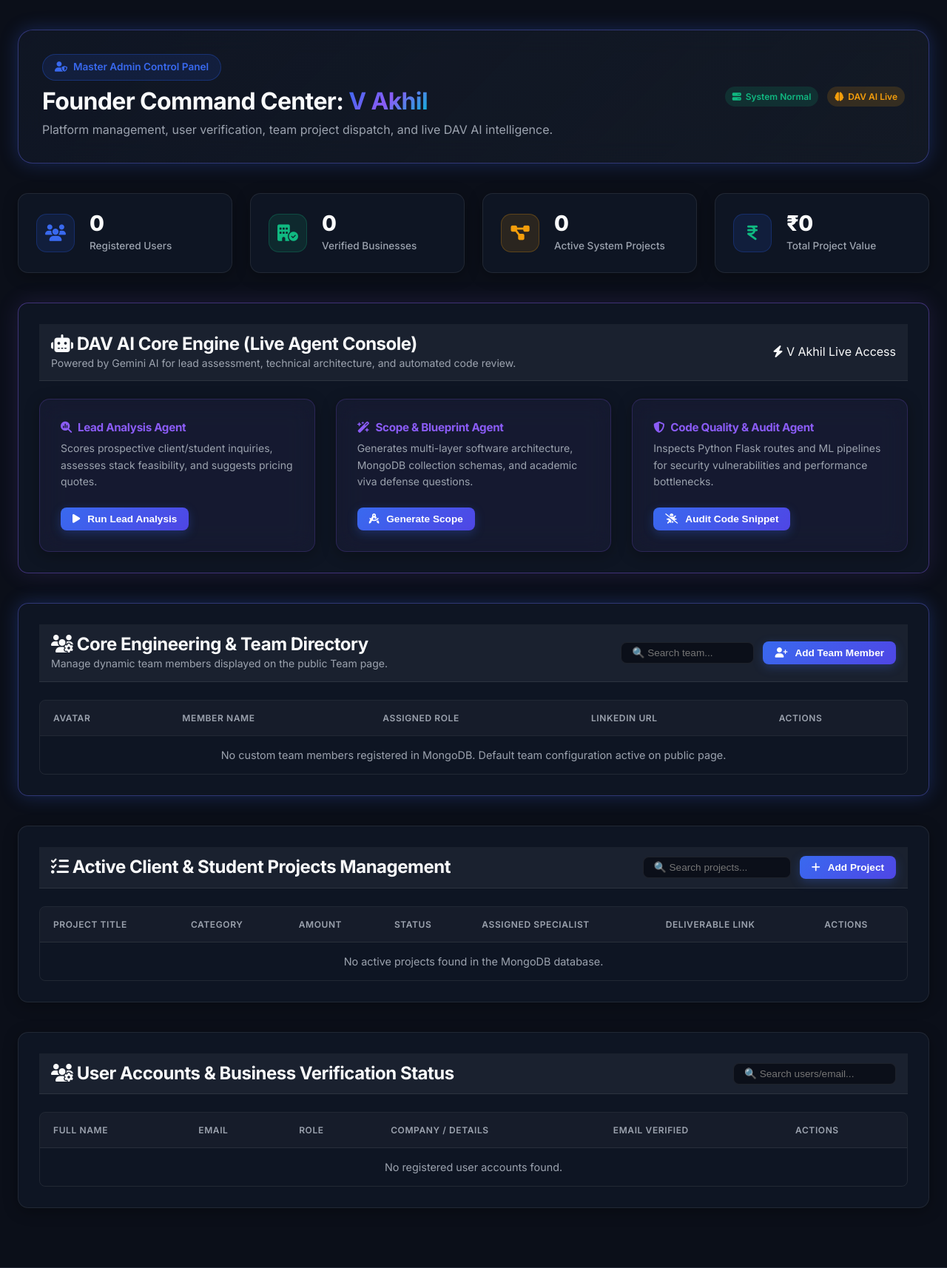
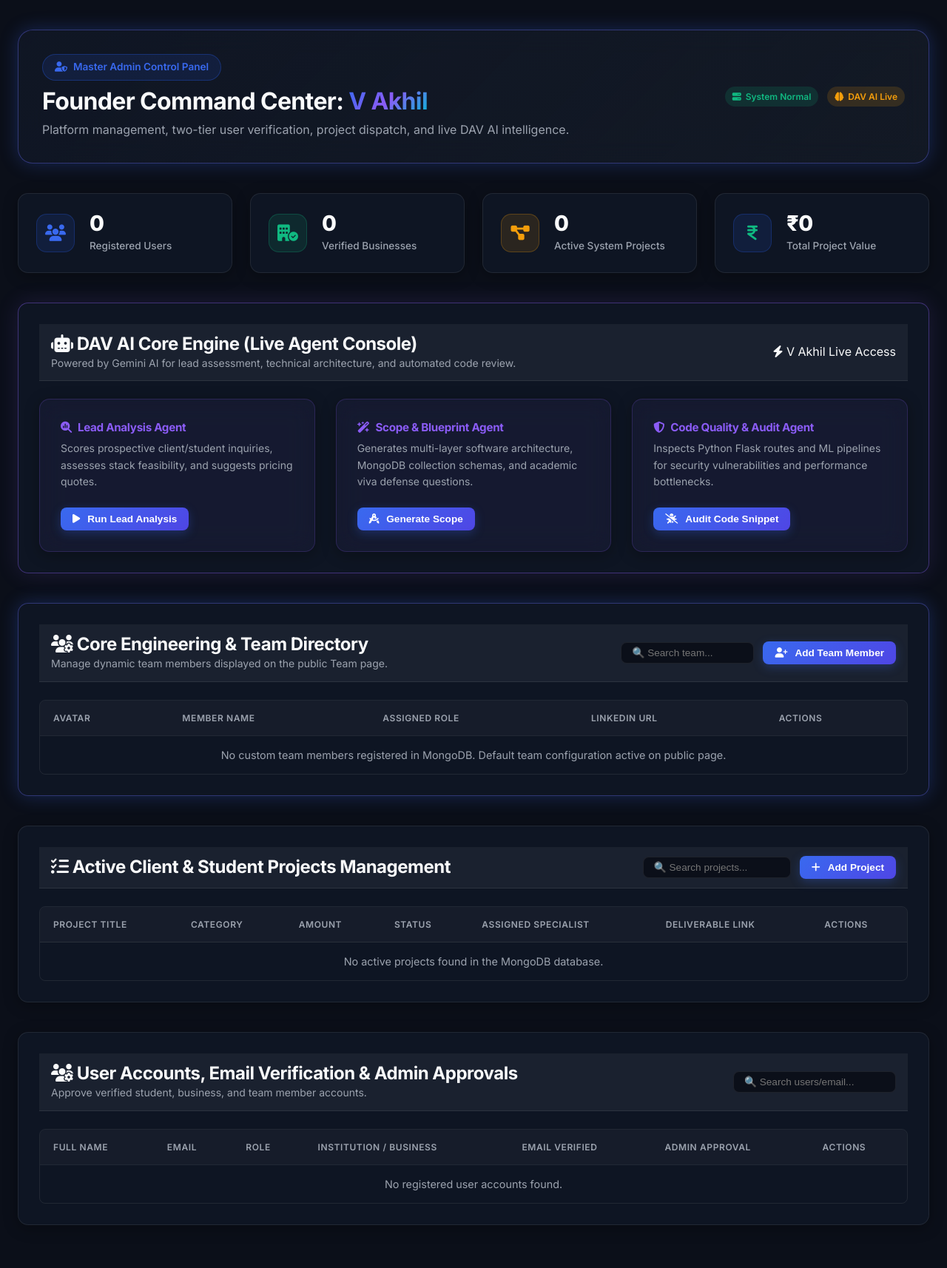
Before and after one commit to akhilv1911/DAVCloudSolutions, a Flask app: page /dashboard/admin in a window 1280 px wide. Shown: the part 76-1790 px from the top of the page at 74% size. Run offline with Flask 3, Linux system fonts and the light colour scheme; the visitor is signed in with stand-in values (Sample User, id 1); data that the repository does not hold is empty.

Commit message:
Deploy production 2-tier auth: Email link confirmation + Founder admin approval

```diff
--- a/app.py
+++ b/app.py
@@ -162,7 +162,7 @@ def handle_inquiry():
 
 
 # ==============================================================================
-# AUTHENTICATION ROUTES (REGISTER, LOGIN, VERIFY, RESEND, LOGOUT)
+# AUTHENTICATION & TWO-TIER VERIFICATION ROUTES
 # ==============================================================================
 
 @app.route('/register', methods=['GET', 'POST'])
@@ -207,7 +207,7 @@ def register():
                 'website': request.form.get('website', '').strip()
             }
 
-        # Create New User Document (Unverified by default)
+        # Create New User Document (Requires Email Verification + Admin Approval)
         user_document = {
             'full_name': full_name,
             'email': email,
@@ -216,7 +216,9 @@ def register():
             'phone': phone,
             'institution': institution if role == 'student' else None,
             'business_info': business_info,
-            'is_verified': False,
+            'is_email_verified': False,     # Tier 1: User verifies email link
+            'is_admin_approved': False,      # Tier 2: Admin reviews and activates
+            'is_verified': False,            # Compatibility flag
             'created_at': datetime.now(timezone.utc)
         }
 
@@ -227,7 +229,17 @@ def register():
         token = generate_verification_token(email)
         send_verification_email(email, full_name, token)
 
-        flash('Account created successfully! Please check your email inbox or spam folder to verify your account.', 'success')
+        # Notify Admin inbox about new pending registration
+        send_admin_inquiry_notification({
+            'name': full_name,
+            'email': email,
+            'phone': phone,
+            'user_category': f'New {role.capitalize()} Registration',
+            'project_name': 'Pending Approval',
+            'message': f"A new {role} registered ({email}). Awaiting email confirmation and Admin approval."
+        })
+
+        flash('Registration successful! Please check your email inbox to verify your email address.', 'success')
         return redirect(url_for('verify_notice'))
 
     return render_template('auth/register.html')
@@ -235,7 +247,7 @@ def register():
 
 @app.route('/login', methods=['GET', 'POST'])
 def login():
-    """User Login - Validates credentials against MongoDB and strictly enforces email verification."""
+    """User Login - Validates credentials, email confirmation, and admin approval."""
     if session.get('user_id'):
         return redirect(url_for('dashboard'))
 
@@ -259,12 +271,18 @@ def login():
                 flash(f"Welcome back, Master Admin {user['full_name']}!", 'success')
                 return redirect(url_for('admin_dashboard'))
 
-            # 2. Enforce email verification for all other roles
-            if not user.get('is_verified', False):
-                flash('Your account is not verified yet. Please check your email for the verification link.', 'warning')
+            # 2. Check Step 1: User Email Verification
+            user_email_verified = user.get('is_email_verified', user.get('is_verified', False))
+            if not user_email_verified:
+                flash('Please verify your email address before logging in. Check your inbox or spam folder.', 'warning')
                 return redirect(url_for('verify_notice'))
 
-            # 3. Set authenticated session context
+            # 3. Check Step 2: Admin Approval
+            if not user.get('is_admin_approved', False):
+                flash('Your email is verified! Your account is currently in queue for review and activation by Admin V Akhil.', 'info')
+                return redirect(url_for('login'))
+
+            # 4. Authenticated Session Context
             session['user_id'] = str(user['_id'])
             session['full_name'] = user['full_name']
             session['email'] = user['email']
@@ -299,8 +317,8 @@ def resend_verification():
     user = db.users.find_one({'email': email})
 
     if user:
-        if user.get('is_verified', False):
-            flash('Your account is already verified. Please log in directly.', 'info')
+        if user.get('is_email_verified', user.get('is_verified', False)):
+            flash('Your email is already verified. If your account is pending approval, please wait for Admin activation.', 'info')
             return redirect(url_for('login'))
 
         token = generate_verification_token(email)
@@ -314,19 +332,20 @@ def resend_verification():
 
 @app.route('/verify/<token>')
 def verify_email(token):
-    """Token Verification Endpoint - Validates email verification link."""
+    """Token Verification Endpoint - Validates link clicked from Gmail."""
     email = verify_token(token)
 
     if not email:
         return render_template('auth/verify.html', status='expired')
 
     db = get_db()
-    result = db.users.update_one({'email': email}, {'$set': {'is_verified': True}})
+    result = db.users.update_one(
+        {'email': email},
+        {'$set': {'is_email_verified': True, 'is_verified': True}}
+    )
 
     if result.matched_count > 0:
-        if session.get('email') == email:
-            session['is_verified'] = True
-        return render_template('auth/verify.html', status='success')
+        return render_template('auth/verify.html', status='email_verified_waiting_admin')
     else:
         return render_template('auth/verify.html', status='invalid')
 
@@ -656,19 +675,22 @@ def admin_update_project(project_id):
 @login_required
 @role_required('admin')
 def admin_update_user(user_id):
-    """Allows Founder to manually verify users or update role permissions."""
+    """Allows Founder to manually approve accounts, update email status, or edit roles."""
     db = get_db()
     role = request.form.get('role')
-    is_verified_str = request.form.get('is_verified', 'false')
-    is_verified = (is_verified_str.lower() == 'true')
+    is_admin_approved = (request.form.get('is_admin_approved', 'false').lower() == 'true')
+    is_email_verified = (request.form.get('is_email_verified', 'false').lower() == 'true')
 
-    update_fields: dict = {}
+    update_fields = {
+        'is_admin_approved': is_admin_approved,
+        'is_email_verified': is_email_verified,
+        'is_verified': (is_email_verified and is_admin_approved)
+    }
     if role:
         update_fields['role'] = role
-    update_fields['is_verified'] = is_verified
 
     db.users.update_one({'_id': ObjectId(user_id)}, {'$set': update_fields})
-    flash('User account status updated successfully.', 'success')
+    flash('User verification & approval status updated successfully.', 'success')
     return redirect(url_for('admin_dashboard'))
 
 
--- a/templates/dashboards/admin_dashboard.html
+++ b/templates/dashboards/admin_dashboard.html
@@ -14,7 +14,7 @@
                 <div class="welcome-text">
                     <span class="badge-pill"><i class="fa-solid fa-user-shield"></i> Master Admin Control Panel</span>
                     <h1 class="margin-top-xs">Founder Command Center: <span class="gradient-text">V Akhil</span></h1>
-                    <p class="text-muted">Platform management, user verification, team project dispatch, and live DAV AI intelligence.</p>
+                    <p class="text-muted">Platform management, two-tier user verification, project dispatch, and live DAV AI intelligence.</p>
                 </div>
                 <div class="welcome-actions margin-top-mobile flex-between gap-sm">
                     <span class="status-pill status-completed"><i class="fa-solid fa-server"></i> System Normal</span>
@@ -56,7 +56,7 @@
             </div>
 
             <div class="glass-card metric-card">
-                <div class="metric-icon" style="color: var(--accent-emerald);"><i class="fa-solid fa-indian-rupee-sign"></i></div>
+                <div class="metric-icon" style="color: var(--accent-emerald, #10b981);"><i class="fa-solid fa-indian-rupee-sign"></i></div>
                 <div class="metric-info">
                     <h3>
                         {% set total_revenue = namespace(value=0) %}
@@ -116,7 +116,7 @@
             <!-- Live Output Drawer Container -->
             <div id="ai-live-output-container" class="glass-card margin-top-md" style="display: none; background: rgba(15, 23, 42, 0.95); border: 1px solid rgba(99, 102, 241, 0.35); padding: 20px;">
                 <div class="flex-between align-center border-bottom-glass padding-bottom-sm">
-                    <h4 id="ai-output-title" style="color: var(--accent-cyan);"><i class="fa-solid fa-terminal"></i> Live DAV AI Output</h4>
+                    <h4 id="ai-output-title" style="color: var(--accent-cyan, #06b6d4);"><i class="fa-solid fa-terminal"></i> Live DAV AI Output</h4>
                     <div class="flex-align-center gap-xs">
                         <button type="button" class="btn btn-sm btn-ghost" onclick="copyAIOutput()"><i class="fa-solid fa-copy"></i> Copy</button>
                         <button type="button" class="btn btn-sm btn-ghost" onclick="document.getElementById('ai-live-output-container').style.display='none'"><i class="fa-solid fa-xmark"></i> Close</button>
@@ -180,7 +180,7 @@
                                     </td>
                                     <td>
                                         <form action="{{ url_for('admin_delete_team_member', member_id=member._id) }}" method="POST" onsubmit="return confirm('Are you sure you want to remove this team member?');" style="display: inline;">
-                                            <button type="submit" class="btn btn-sm btn-ghost" style="color: var(--accent-rose);">
+                                            <button type="submit" class="btn btn-sm btn-ghost" style="color: var(--accent-rose, #f43f5e);">
                                                 <i class="fa-solid fa-trash-can"></i> Remove
                                             </button>
                                         </form>
@@ -283,11 +283,14 @@
         </div>
 
         <!-- ========================================================= -->
-        <!-- 5. USER & BUSINESS VERIFICATION DIRECTORY PANEL           -->
+        <!-- 5. TWO-TIER USER & BUSINESS VERIFICATION PANEL            -->
         <!-- ========================================================= -->
         <div class="glass-card">
             <div class="card-header-bar flex-between align-center wrap-mobile gap-sm">
-                <h2><i class="fa-solid fa-users-gear"></i> User Accounts & Business Verification Status</h2>
+                <div>
+                    <h2><i class="fa-solid fa-users-gear"></i> User Accounts, Email Verification & Admin Approvals</h2>
+                    <p class="text-muted fs-sm">Approve verified student, business, and team member accounts.</p>
+                </div>
                 <input type="text" id="user-search" class="form-input" placeholder="🔍 Search users/email..." style="padding: 6px 14px; font-size: 0.85rem; max-width: 220px;">
             </div>
 
@@ -298,8 +301,9 @@
                             <th>Full Name</th>
                             <th>Email</th>
                             <th>Role</th>
-                            <th>Company / Details</th>
+                            <th>Institution / Business</th>
                             <th>Email Verified</th>
+                            <th>Admin Approval</th>
                             <th>Actions</th>
                         </tr>
                     </thead>
@@ -320,10 +324,21 @@
                                         {% endif %}
                                     </td>
                                     <td>
-                                        {% if u.is_verified %}
-                                            <span class="status-pill status-completed"><i class="fa-solid fa-check"></i> Verified</span>
+                                        {% if u.is_email_verified or (u.is_verified and not u.is_email_verified is defined) %}
+                                            <span class="status-pill status-completed"><i class="fa-solid fa-envelope-circle-check"></i> Verified</span>
                                         {% else %}
-                                            <span class="status-pill status-pending"><i class="fa-solid fa-clock"></i> Pending</span>
+                                            <span class="status-pill status-pending"><i class="fa-solid fa-hourglass-start"></i> Pending Link</span>
+                                        {% endif %}
+                                    </td>
+                                    <td>
+                                        {% if u.role == 'admin' or u.is_admin_approved %}
+                                            <span class="status-pill status-completed" style="background: rgba(16, 185, 129, 0.15); color: #10b981; border: 1px solid rgba(16, 185, 129, 0.3);">
+                                                <i class="fa-solid fa-shield-check"></i> Approved
+                                            </span>
+                                        {% else %}
+                                            <span class="status-pill status-pending" style="background: rgba(245, 158, 11, 0.15); color: #f59e0b; border: 1px solid rgba(245, 158, 11, 0.3);">
+                                                <i class="fa-solid fa-user-clock"></i> Awaiting Review
+                                            </span>
                                         {% endif %}
                                     </td>
                                     <td>
@@ -332,7 +347,8 @@
                                                 data-name="{{ u.full_name }}"
                                                 data-email="{{ u.email }}"
                                                 data-role="{{ u.role }}"
-                                                data-verified="{{ 'true' if u.is_verified else 'false' }}">
+                                                data-email-verified="{{ 'true' if (u.is_email_verified or u.is_verified) else 'false' }}"
+                                                data-admin-approved="{{ 'true' if (u.is_admin_approved or u.role == 'admin') else 'false' }}">
                                             <i class="fa-solid fa-gear"></i> Manage
                                         </button>
                                     </td>
@@ -340,7 +356,7 @@
                             {% endfor %}
                         {% else %}
                             <tr>
-                                <td colspan="6" class="text-center text-muted padding-md">
+                                <td colspan="7" class="text-center text-muted padding-md">
                                     No registered user accounts found.
                                 </td>
                             </tr>
@@ -539,12 +555,12 @@
 </div>
 
 <!-- ========================================================= -->
-<!-- 10. MODAL: MANAGE USER STATUS & ROLE                      -->
+<!-- 10. MODAL: MANAGE USER STATUS & APPROVAL                   -->
 <!-- ========================================================= -->
 <div class="modal-overlay" id="admin-manage-user-modal" style="display: none; position: fixed; inset: 0; background: rgba(0,0,0,0.75); backdrop-filter: blur(8px); z-index: 3000; align-items: center; justify-content: center; padding: 20px;">
-    <div class="modal-card glass-card highlight-border-card" style="width: 100%; max-width: 480px; padding: 28px;">
+    <div class="modal-card glass-card highlight-border-card" style="width: 100%; max-width: 500px; padding: 28px;">
         <div class="modal-header flex-between align-center" style="margin-bottom: 20px; padding-bottom: 12px; border-bottom: 1px solid var(--border-color);">
-            <h3 style="font-size: 1.25rem;"><i class="fa-solid fa-user-gear"></i> User Account Controls</h3>
+            <h3 style="font-size: 1.25rem;"><i class="fa-solid fa-user-gear"></i> User Verification & Access Controls</h3>
             <button type="button" class="icon-btn" onclick="toggleModal('admin-manage-user-modal')" style="width: 32px; height: 32px;">&times;</button>
         </div>
         <form id="manage-user-form" method="POST">
@@ -558,22 +574,30 @@
                 <input type="text" id="manage-user-email" class="form-input" readonly style="opacity: 0.75;">
             </div>
 
+            <div class="form-group">
+                <label for="manage-user-role">Assigned System Role</label>
+                <select name="role" id="manage-user-role" class="form-input form-select" required>
+                    <option value="student">Student</option>
+                    <option value="team">Team Member / Specialist</option>
+                    <option value="business">Business</option>
+                    <option value="admin">Admin</option>
+                </select>
+            </div>
+
             <div class="grid-2-col" style="gap: 14px;">
                 <div class="form-group">
-                    <label for="manage-user-role">System Role</label>
-                    <select name="role" id="manage-user-role" class="form-input form-select" required>
-                        <option value="student">Student</option>
-                        <option value="team">Team Member / Specialist</option>
-                        <option value="business">Business</option>
-                        <option value="admin">Admin</option>
+                    <label for="manage-user-email-verified">Email Verified</label>
+                    <select name="is_email_verified" id="manage-user-email-verified" class="form-input form-select" required>
+                        <option value="true">Confirmed (Yes)</option>
+                        <option value="false">Unconfirmed (No)</option>
                     </select>
                 </div>
 
                 <div class="form-group">
-                    <label for="manage-user-verified">Email Verified Status</label>
-                    <select name="is_verified" id="manage-user-verified" class="form-input form-select" required>
-                        <option value="true">Verified (Active)</option>
-                        <option value="false">Pending</option>
+                    <label for="manage-user-admin-approved">Admin Approval</label>
+                    <select name="is_admin_approved" id="manage-user-admin-approved" class="form-input form-select" required>
+                        <option value="true">Approved (Active)</option>
+                        <option value="false">Pending Approval</option>
                     </select>
                 </div>
             </div>
@@ -750,19 +774,21 @@
             });
         });
 
-        // User Manage Buttons
+        // User Manage Buttons (Two-Tier Sync)
         document.querySelectorAll('.btn-manage-user').forEach(btn => {
             btn.addEventListener('click', function() {
                 const id = this.dataset.id;
                 const name = this.dataset.name;
                 const email = this.dataset.email;
                 const role = this.dataset.role;
-                const isVerified = this.dataset.verified;
+                const emailVerified = this.dataset.emailVerified;
+                const adminApproved = this.dataset.adminApproved;
 
                 document.getElementById('manage-user-name').value = name;
                 document.getElementById('manage-user-email').value = email;
                 document.getElementById('manage-user-role').value = role;
-                document.getElementById('manage-user-verified').value = isVerified;
+                document.getElementById('manage-user-email-verified').value = emailVerified;
+                document.getElementById('manage-user-admin-approved').value = adminApproved;
 
                 const form = document.getElementById('manage-user-form');
                 form.action = '/admin/update-user/' + id;
```
Also changed, not shown: templates/auth/verify.html (+62 -20 lines).
